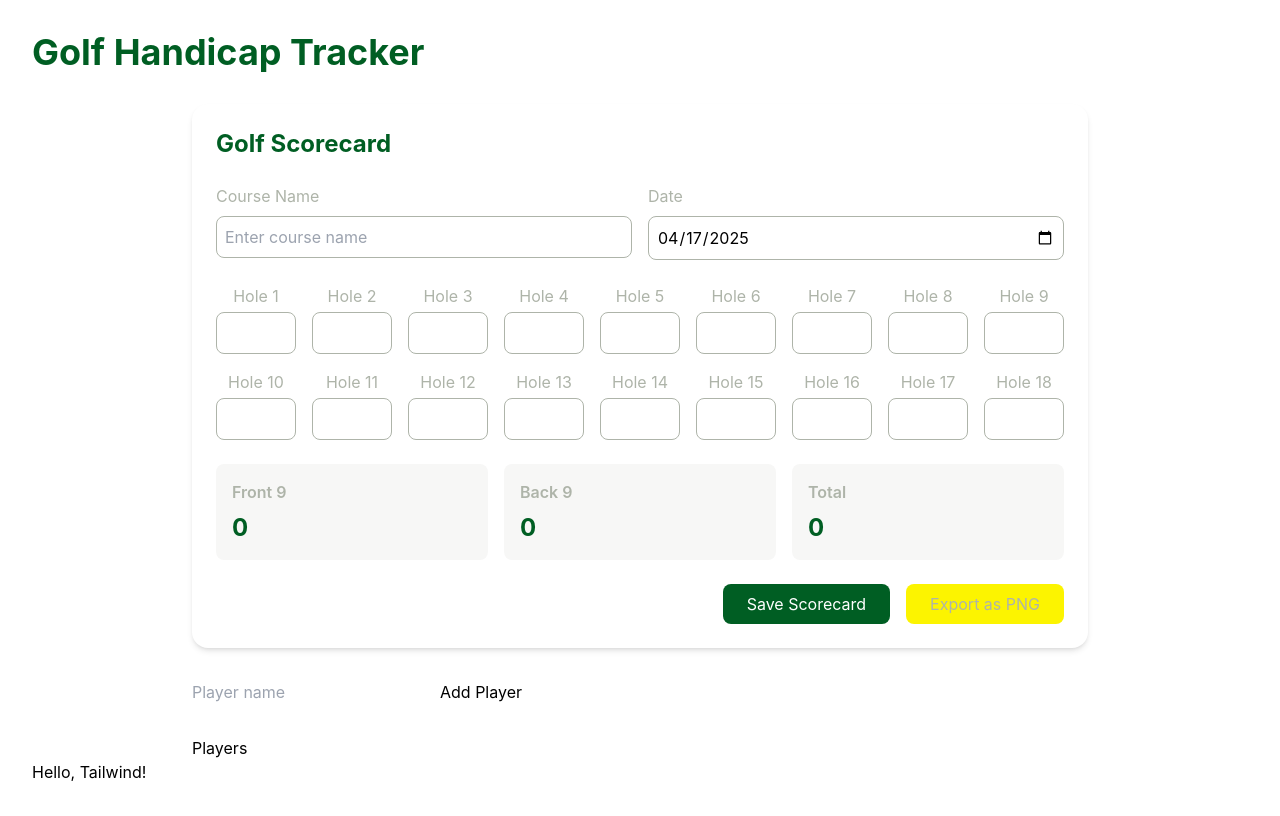
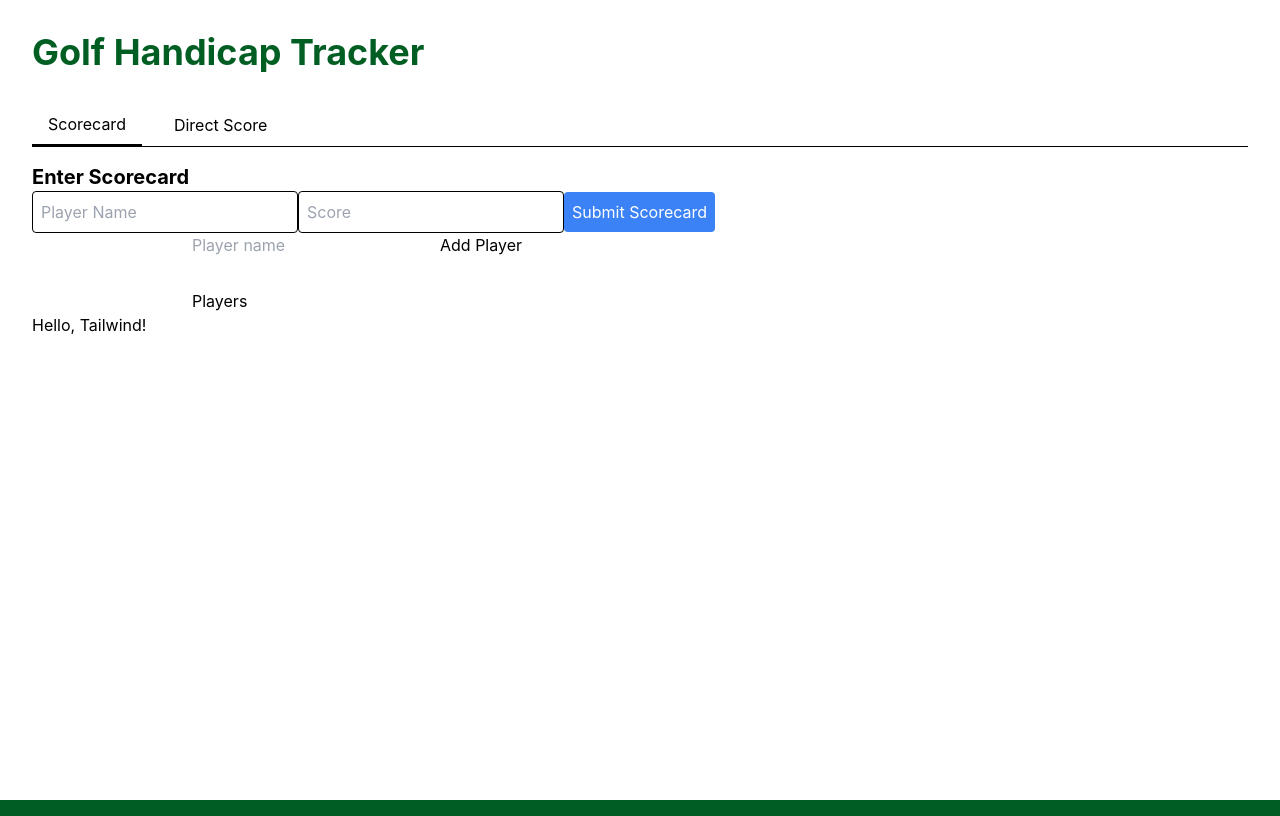
Before and after one commit to filociraptor/golf-handicap-tracker, a React (Create React App) app: page / in a window 1280 px wide. Built offline with nearby package versions, Linux system fonts and the light colour scheme.

Commit message:
added tabs

```diff
--- a/public/index.html
+++ b/public/index.html
@@ -24,7 +24,7 @@
       work correctly both with client-side routing and a non-root public URL.
       Learn how to configure a non-root public URL by running `npm run build`.
     -->
-    <title>React App</title>
+    <title>Golf Handicap Tracker v1</title>
   </head>
   <body>
     <noscript>You need to enable JavaScript to run this app.</noscript>
--- a/src/App.js
+++ b/src/App.js
@@ -1,7 +1,9 @@
 import React, { useState, useEffect } from 'react';
 import PlayerList from './components/PlayerList';
 import AddPlayerForm from './components/AddPlayerForm';
-import ScorecardForm from './components/ScorecardForm';
+import ScorecardEntry from './components/ScorecardEntry';
+import DirectScoreEntry from './components/DirectScoreEntry';
+import Tabs from './components/Tabs';
 import Login from './components/Login';
 import { BrowserRouter as Router, Route, Routes } from 'react-router-dom';
 
@@ -26,8 +28,15 @@ const App = () => {
         <Route path="/" element={
           <div className="min-h-screen bg-white p-8">
             <h1 className="text-4xl font-bold text-green mb-8">Golf Handicap Tracker</h1>
+            <Tabs>
+              <div label="Scorecard">
+                <ScorecardEntry />
+              </div>
+              <div label="Direct Score">
+                <DirectScoreEntry />
+              </div>
+            </Tabs>
             <div className="max-w-4xl mx-auto space-y-8">
-              <ScorecardForm />
               <AddPlayerForm onAddPlayer={addPlayer} />
               <PlayerList players={players} setPlayers={setPlayers} />
             </div>
--- /dev/null
+++ b/src/components/DirectScoreEntry.js
@@ -0,0 +1,18 @@
+import React from 'react';
+
+const DirectScoreEntry = () => {
+  return (
+    <div>
+      <h2 className="text-xl font-bold">Enter Score Directly</h2>
+      {/* Add your direct score entry form here */}
+      <form>
+        {/* Example input fields */}
+        <input type="text" placeholder="Player Name" className="p-2 border rounded" />
+        <input type="number" placeholder="Score" className="p-2 border rounded" />
+        <button type="submit" className="p-2 bg-blue-500 text-white rounded">Submit Score</button>
+      </form>
+    </div>
+  );
+};
+
+export default DirectScoreEntry;
--- /dev/null
+++ b/src/components/ScorecardEntry.js
@@ -0,0 +1,18 @@
+import React from 'react';
+
+const ScorecardEntry = () => {
+  return (
+    <div>
+      <h2 className="text-xl font-bold">Enter Scorecard</h2>
+      {/* Add your scorecard entry form here */}
+      <form>
+        {/* Example input fields */}
+        <input type="text" placeholder="Player Name" className="p-2 border rounded" />
+        <input type="number" placeholder="Score" className="p-2 border rounded" />
+        <button type="submit" className="p-2 bg-blue-500 text-white rounded">Submit Scorecard</button>
+      </form>
+    </div>
+  );
+};
+
+export default ScorecardEntry;
--- /dev/null
+++ b/src/components/Tabs.js
@@ -0,0 +1,29 @@
+import React, { useState } from 'react';
+
+const Tabs = ({ children }) => {
+  const [activeTab, setActiveTab] = useState(0);
+
+  const handleTabClick = (index) => {
+    setActiveTab(index);
+  };
+
+  return (
+    <div>
+      <div className="flex space-x-4 border-b">
+        {React.Children.map(children, (child, index) => (
+          <button
+            className={`py-2 px-4 focus:outline-none ${activeTab === index ? 'border-b-2 border-green-500' : ''}`}
+            onClick={() => handleTabClick(index)}
+          >
+            {child.props.label}
+          </button>
+        ))}
+      </div>
+      <div className="mt-4">
+        {React.Children.toArray(children)[activeTab]}
+      </div>
+    </div>
+  );
+};
+
+export default Tabs;
```
Also changed, not shown: 1 other file (tests, documents, lock files or other folders).
